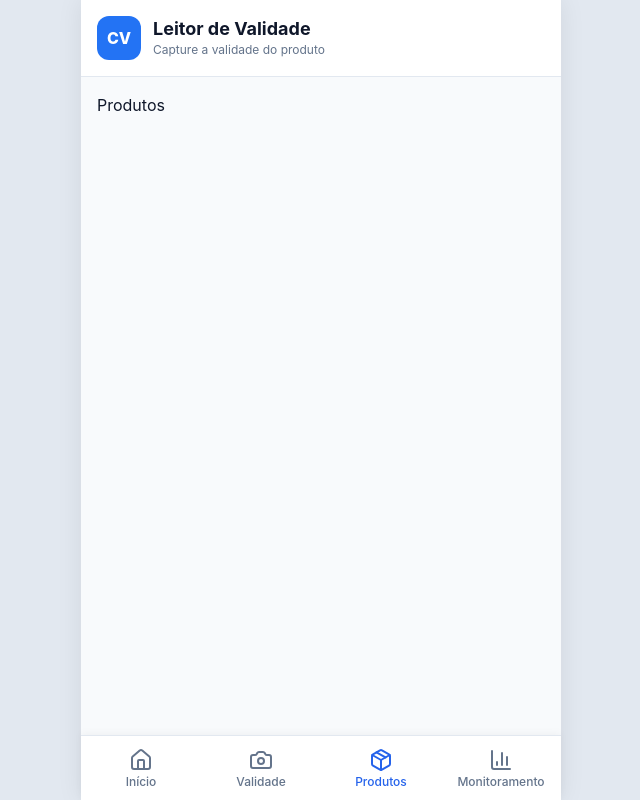
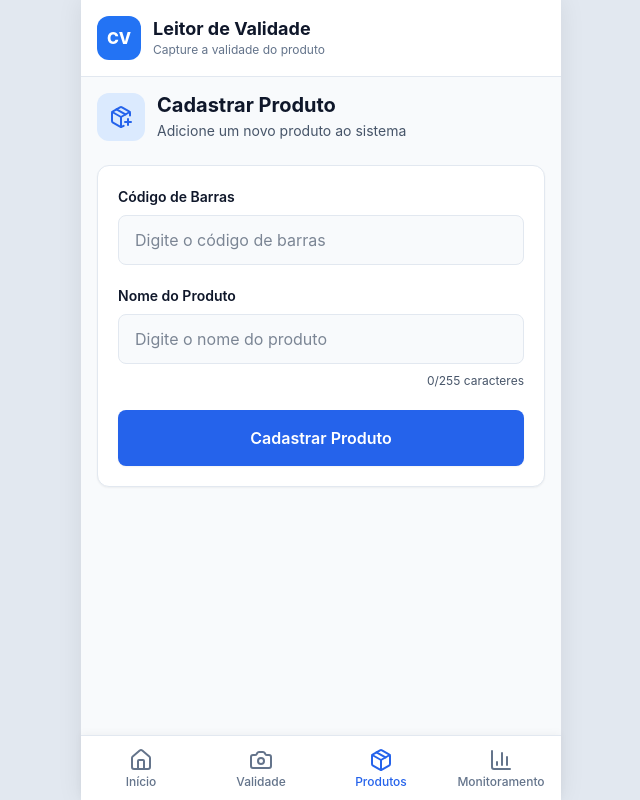
Before and after one commit to demetriotorgan/monitor-validade-v2, a React (Vite) app: page /produtos in a window 1280 px wide. Shown: the whole page, without its empty margins (319-959 px from the left). Built offline with nearby package versions, Linux system fonts and the light colour scheme.

Commit message:
formularioProdutos

```diff
--- a/src/components/layout/Dashboard/Dashboard.tsx
+++ b/src/components/layout/Dashboard/Dashboard.tsx
@@ -22,8 +22,6 @@ const Dashboard = () => {
         icone={BarChart3}
         to='/monitoramento'
       />
-
-
     </div>
   )
 }
--- a/src/components/layout/Produtos/Produtos.tsx
+++ b/src/components/layout/Produtos/Produtos.tsx
@@ -1,9 +1,150 @@
-import './Produtos.css'
+// src/pages/Produtos/Produtos.tsx
+
+import { useState, type FormEvent, type ChangeEvent } from 'react';
+import { PackagePlus} from 'lucide-react';
+import './Produtos.css';
+
+interface ProdutoFormData {
+  codigoBarras: string;
+  nome: string;
+}
 
 const Produtos = () => {
+  const [formData, setFormData] = useState<ProdutoFormData>({
+    codigoBarras: '',
+    nome: '',
+  });
+
+  const [erros, setErros] = useState<Partial<ProdutoFormData>>({});
+  const [status, setStatus] = useState<'idle' | 'loading' | 'success' | 'error'>('idle');
+  const [mensagem, setMensagem] = useState('');
+
+  const handleChange = (e: ChangeEvent<HTMLInputElement>) => {
+    const { name, value } = e.target;
+    setFormData((prev) => ({ ...prev, [name]: value }));
+    setErros((prev) => ({ ...prev, [name]: '' }));
+  };
+
+  const validar = (): boolean => {
+    const novosErros: Partial<ProdutoFormData> = {};
+
+    if (!formData.codigoBarras.trim()) {
+      novosErros.codigoBarras = 'O código de barras é obrigatório';
+    }
+
+    if (!formData.nome.trim()) {
+      novosErros.nome = 'O nome do produto é obrigatório';
+    } else if (formData.nome.length > 255) {
+      novosErros.nome = 'O nome deve ter no máximo 255 caracteres';
+    }
+
+    setErros(novosErros);
+    return Object.keys(novosErros).length === 0;
+  };
+
+  const handleSubmit = async (e: FormEvent) => {
+    e.preventDefault();
+
+    if (!validar()) return;
+
+    setStatus('loading');
+    setMensagem('');
+
+    try {
+      const response = await fetch('/api/produtos', {
+        method: 'POST',
+        headers: { 'Content-Type': 'application/json' },
+        body: JSON.stringify(formData),
+      });
+
+      if (!response.ok) {
+        const erro = await response.json().catch(() => ({ message: 'Erro ao cadastrar produto' }));
+        throw new Error(erro.message || 'Erro ao cadastrar produto');
+      }
+
+      setStatus('success');
+      setMensagem('Produto cadastrado com sucesso!');
+      setFormData({ codigoBarras: '', nome: '' });
+    } catch (error) {
+      setStatus('error');
+      setMensagem(error instanceof Error ? error.message : 'Erro inesperado');
+    }
+  };
+
   return (
-    <div>Produtos</div>
-  )
-}
+    <div className="formulario-container">
+      <header className="formulario-header">
+        <div className="formulario-header-icon">
+          <PackagePlus size={24} aria-hidden="true" />
+        </div>
+        <div>
+          <h1 className="formulario-title">Cadastrar Produto</h1>
+          <p className="formulario-subtitle">Adicione um novo produto ao sistema</p>
+        </div>
+      </header>
 
-export default Produtos
+      <form className="formulario-form" onSubmit={handleSubmit} noValidate>
+        <div className="formulario-group">
+          <label htmlFor="codigoBarras" className="formulario-label">
+            Código de Barras
+          </label>
+          <div className="formulario-input-wrapper">
+
+            <input
+              id="codigoBarras"
+              name="codigoBarras"
+              type="text"
+              inputMode="numeric"
+              autoComplete="off"
+              placeholder="Digite o código de barras"
+              className={`formulario-input ${erros.codigoBarras ? 'formulario-input--erro' : ''}`}
+              value={formData.codigoBarras}
+              onChange={handleChange}
+            />
+          </div>
+          {erros.codigoBarras && <span className="form-error">{erros.codigoBarras}</span>}
+        </div>
+
+        <div className="formulario-group">
+          <label htmlFor="nome" className="formulario-label">
+            Nome do Produto
+          </label>
+          <input
+            id="nome"
+            name="nome"
+            type="text"
+            autoComplete="off"
+            placeholder="Digite o nome do produto"
+            maxLength={255}
+            className={`formulario-input ${erros.nome ? 'formulario-input--erro' : ''}`}
+            value={formData.nome}
+            onChange={handleChange}
+          />
+          {erros.nome && <span className="form-error">{erros.nome}</span>}
+          <span className="formulario-hint">{formData.nome.length}/255 caracteres</span>
+        </div>
+
+        {mensagem && (
+          <div
+            className={`mensagem ${status === 'success' ? 'mensagem--sucesso' : ''} ${
+              status === 'error' ? 'mensagem--erro' : ''
+            }`}
+            role="status"
+          >
+            {mensagem}
+          </div>
+        )}
+
+        <button
+          type="submit"
+          className="btn-submit"
+          disabled={status === 'loading'}
+        >
+          {status === 'loading' ? 'Cadastrando...' : 'Cadastrar Produto'}
+        </button>
+      </form>
+    </div>
+  );
+};
+
+export default Produtos;
--- a/src/index.css
+++ b/src/index.css
@@ -227,6 +227,203 @@ svg {
   border-width: 0;
 }
 
+/* src/pages/Produtos/Produtos.css */
+
+/* =========================================================
+   Elementos de Formulario
+   ========================================================= */
+
+.formulario-container {
+  display: flex;
+  flex-direction: column;
+  gap: var(--espacamento-6);
+  width: 100%;
+}
+
+/* Cabeçalho da página */
+.formulario-header {
+  display: flex;
+  align-items: center;
+  gap: var(--espacamento-3);
+}
+
+.formulario-header-icon {
+  display: flex;
+  align-items: center;
+  justify-content: center;
+  width: 48px;
+  height: 48px;
+  flex-shrink: 0;
+  background-color: var(--cor-primaria-clara);
+  color: var(--cor-primaria);
+  border-radius: var(--raio-borda-lg);
+}
+
+.formulario-title {
+  margin: 0;
+  font-size: var(--tamanho-texto-xl);
+  font-weight: 700;
+  color: var(--cor-texto);
+  line-height: 1.2;
+}
+
+.formulario-subtitle {
+  margin: var(--espacamento-1) 0 0;
+  font-size: var(--tamanho-texto-sm);
+  color: var(--cor-texto-secundario);
+  line-height: 1.4;
+}
+
+/* Formulário */
+.formulario-form {
+  display: flex;
+  flex-direction: column;
+  gap: var(--espacamento-5);
+  padding: var(--espacamento-5);
+  background-color: var(--cor-superficie);
+  border: 1px solid var(--cor-borda);
+  border-radius: var(--raio-borda-lg);
+  box-shadow: var(--sombra-sm);
+}
+
+.formulario-group {
+  display: flex;
+  flex-direction: column;
+  gap: var(--espacamento-2);
+}
+
+.formulario-label {
+  font-size: var(--tamanho-texto-sm);
+  font-weight: 600;
+  color: var(--cor-texto);
+}
+
+.formulario-input-wrapper {
+  position: relative;
+  display: flex;
+  align-items: center;
+}
+
+.formulario-input-icon {
+  position: absolute;
+  left: var(--espacamento-3);
+  color: var(--cor-texto-secundario);
+  pointer-events: none;
+}
+
+.formulario-input {
+  width: 100%;
+  padding: var(--espacamento-3) var(--espacamento-4);
+  font-size: var(--tamanho-texto-base);
+  color: var(--cor-texto);
+  background-color: var(--cor-fundo);
+  border: 1px solid var(--cor-borda);
+  border-radius: var(--raio-borda-md);
+  transition:
+    border-color var(--transicao-rapida),
+    box-shadow var(--transicao-rapida),
+    background-color var(--transicao-rapida);
+}
+
+.formulario-input--with-icon {
+  padding-left: var(--espacamento-10);
+}
+
+.formulario-input::placeholder {
+  color: var(--cor-texto-secundario);
+  opacity: 0.7;
+}
+
+.formulario-input:hover {
+  border-color: var(--cor-borda-forte);
+}
+
+.formulario-input:focus {
+  outline: none;
+  border-color: var(--cor-primaria);
+  background-color: var(--cor-superficie);
+  box-shadow: 0 0 0 3px var(--cor-primaria-clara);
+}
+
+.formulario-input--erro {
+  border-color: var(--cor-erro);
+  background-color: var(--cor-erro-clara);
+}
+
+.formulario-input--erro:focus {
+  border-color: var(--cor-erro);
+  box-shadow: 0 0 0 3px var(--cor-erro-clara);
+}
+
+.form-error {
+  font-size: var(--tamanho-texto-xs);
+  font-weight: 500;
+  color: var(--cor-erro);
+}
+
+.formulario-hint {
+  font-size: var(--tamanho-texto-xs);
+  color: var(--cor-texto-secundario);
+  text-align: right;
+}
+
+/* Mensagens de feedback */
+.mensagem {
+  padding: var(--espacamento-3) var(--espacamento-4);
+  font-size: var(--tamanho-texto-sm);
+  font-weight: 500;
+  border-radius: var(--raio-borda-md);
+  text-align: center;
+}
+
+.mensagem--sucesso {
+  color: var(--cor-sucesso);
+  background-color: var(--cor-sucesso-clara);
+}
+
+.mensagem--erro {
+  color: var(--cor-erro);
+  background-color: var(--cor-erro-clara);
+}
+
+/* =========================================================
+   Botão Submit
+   ========================================================= */
+
+/* Botão de submit */
+.btn-submit {
+  display: flex;
+  align-items: center;
+  justify-content: center;
+  width: 100%;
+  padding: var(--espacamento-4);
+  font-size: var(--tamanho-texto-base);
+  font-weight: 600;
+  color: #ffffff;
+  background-color: var(--cor-primaria);
+  border-radius: var(--raio-borda-md);
+  box-shadow: var(--sombra-sm);
+  transition:
+    background-color var(--transicao-rapida),
+    box-shadow var(--transicao-rapida),
+    transform var(--transicao-rapida);
+}
+
+.btn-submit:hover:not(:disabled) {
+  background-color: var(--cor-primaria-escura);
+  box-shadow: var(--sombra-md);
+}
+
+.btn-submit:active:not(:disabled) {
+  transform: translateY(1px);
+}
+
+.btn-submit:disabled {
+  cursor: not-allowed;
+  opacity: 0.7;
+}
+
+
 /* ---------------------------------------------------------
    6. Media Queries — Tablet e Desktop
    --------------------------------------------------------- */
```
